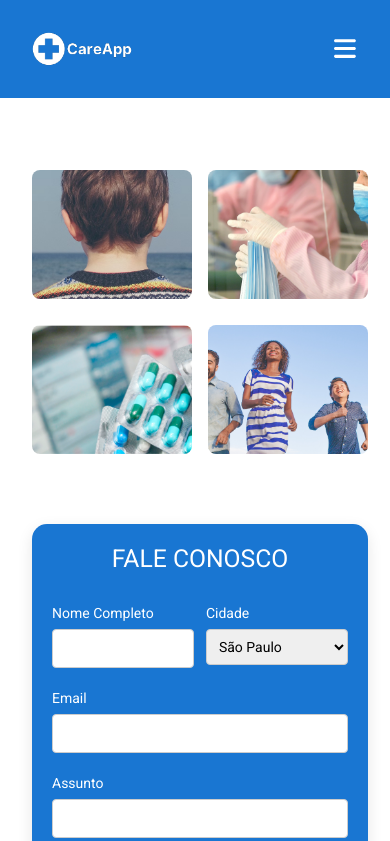
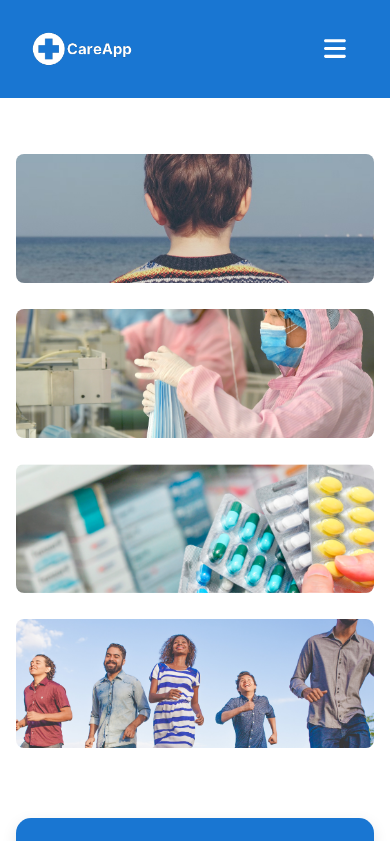
Before and after one commit to VictorJaber/global-solution-23, a React (Vite) app: page / in a window 390 px wide. Shown: the top 841 px of the page. Built offline with nearby package versions, Linux system fonts and the light colour scheme.

Commit message:
feat: responsivity adjustments

```diff
--- a/package.json
+++ b/package.json
@@ -19,7 +19,6 @@
     "react-apexcharts": "^1.4.1",
     "react-dom": "^18.2.0",
     "react-hook-form": "^7.48.2",
-    "react-magic-motion": "^1.1.1",
     "react-router-dom": "^6.18.0",
     "styled-components": "^6.1.1",
     "yup": "^1.3.2"
--- a/src/components/Layout/styles.ts
+++ b/src/components/Layout/styles.ts
@@ -7,5 +7,9 @@ export const Container = styled.div`
 
   main {
     padding: 32px;
+
+    @media (max-width: 425px) {
+      padding: 16px;
+    }
   }
 `;
--- a/src/pages/Home/styles.ts
+++ b/src/pages/Home/styles.ts
@@ -1,4 +1,4 @@
-import styled from "styled-components";
+import styled from 'styled-components';
 
 export const Container = styled.div`
   display: flex;
@@ -7,7 +7,8 @@ export const Container = styled.div`
   margin: 0 auto;
   margin-top: 40px;
   gap: 120px;
-  @media(max-width: 900px){
+
+  @media (max-width: 900px) {
     flex-direction: column;
     gap: 60px;
   }
@@ -28,10 +29,10 @@ export const Form = styled.div`
   box-shadow: 0px 5px 15px rgba(0, 0, 0, 0.1);
   color: white;
   flex: 1;
-  @media(max-width: 900px){
+
+  @media (max-width: 900px) {
     order: 1;
   }
-
 `;
 
 export const InputGroup = styled.div`
@@ -82,15 +83,19 @@ export const RowInputGroup = styled.div`
 `;
 
 export const Boxes = styled.div`
-  display: flex;
-  flex-direction: column;
-  text-align: center;
-  flex: 1;
-  @media(max-width: 900px){
-    display: grid;
+  display: grid;
+  grid-template-columns: 1fr;
+  gap: 16px;
+
+  @media (min-width: 425px) {
     grid-template-columns: 1fr 1fr;
     grid-template-rows: 1fr 1fr;
-    gap: 16px;
+  }
 
+  @media (min-width: 900px) {
+    display: flex;
+    flex-direction: column;
+    text-align: center;
+    flex: 1;
   }
 `;
--- a/src/utils/createRipple.ts
+++ b/src/utils/createRipple.ts
@@ -1,4 +1,5 @@
 import React from 'react';
+
 export function createRipple(event: React.MouseEvent<HTMLButtonElement>) {
   const button = event.currentTarget;
 
```
Also changed, not shown: 1 other file (tests, documents, lock files or other folders).
